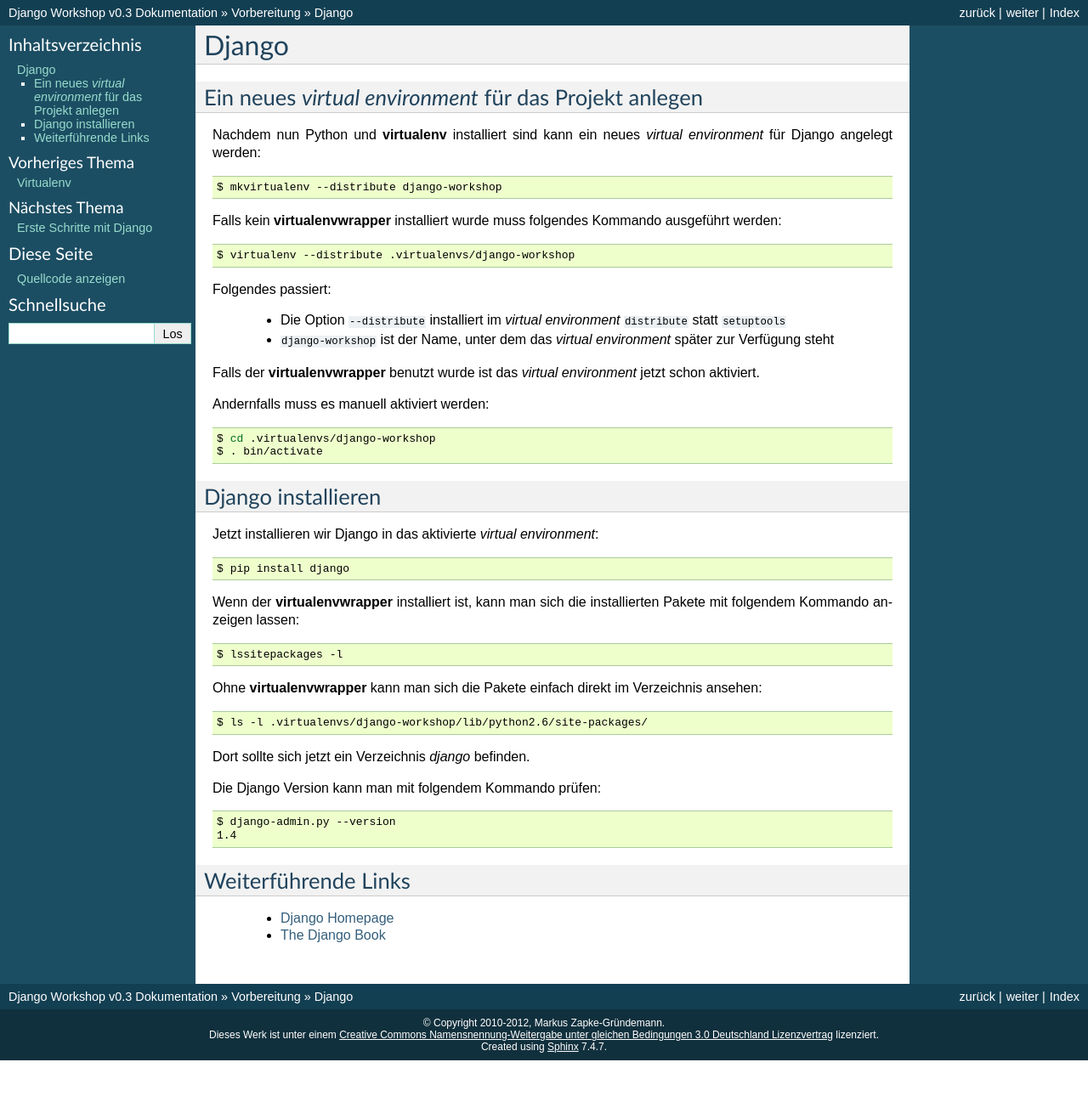
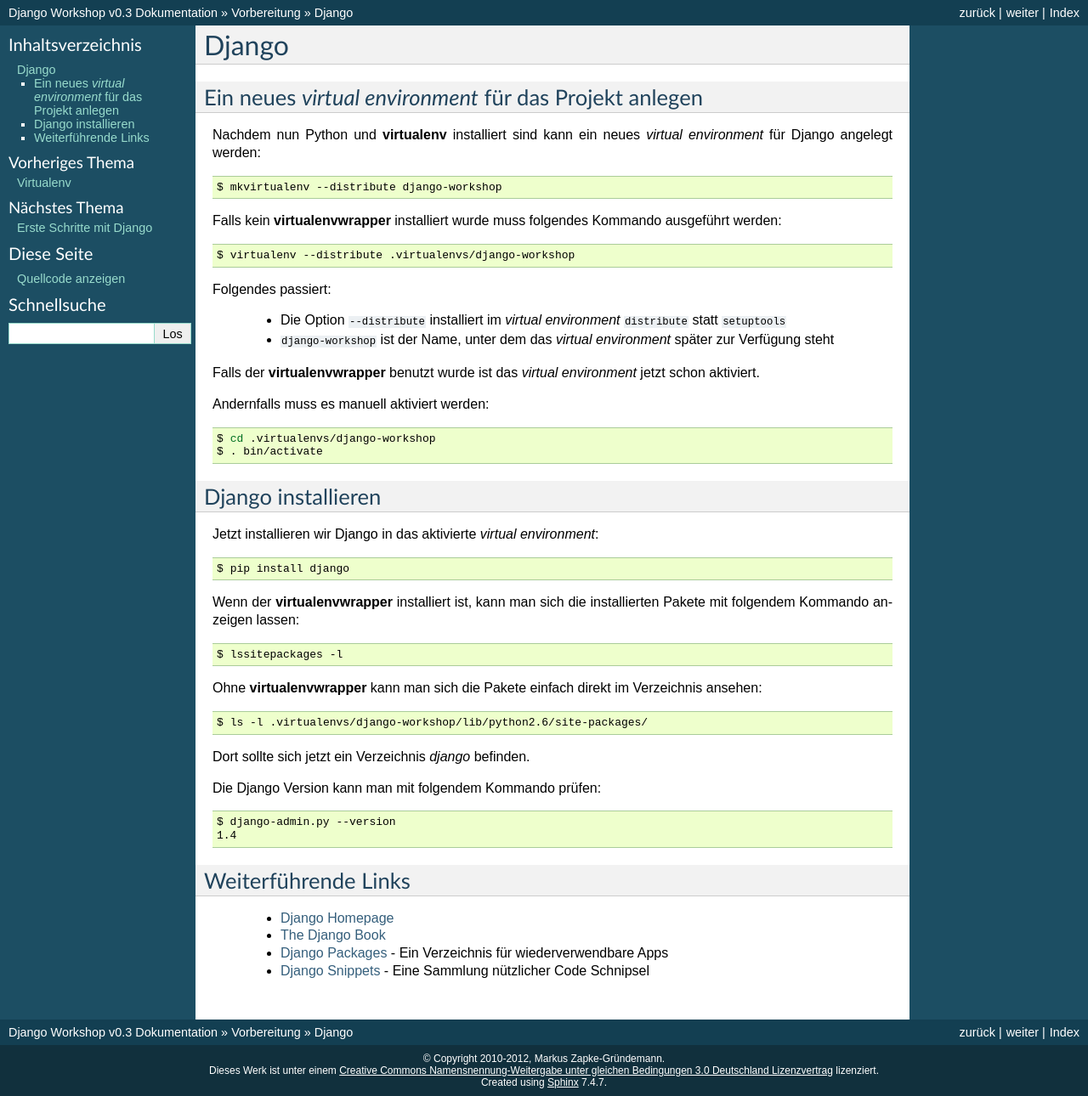
Before and after one commit to keimlink/django-workshop, a Sphinx documentation site: the page built from docs/vorbereitung/django.rst, in a window 1280 px wide. Shown: the whole page at 85% size. Built offline with Sphinx 7.4.7, drawn with Linux system fonts in a browser that asks for light colours; before the commit the page ends 1248 px from its top, so only the background shows below that.

Commit message:
Links zu djangopackages.com und djangosnippets.org eingefügt

```diff
--- a/docs/vorbereitung/django.rst
+++ b/docs/vorbereitung/django.rst
@@ -70,3 +70,5 @@
 
     * `Django Homepage <http://www.djangoproject.com/>`_
     * `The Django Book <http://djangobook.com/en/2.0/>`_
+    * `Django Packages <http://www.djangopackages.com/>`_ - Ein Verzeichnis für wiederverwendbare Apps
+    * `Django Snippets <http://djangosnippets.org/>`_ - Eine Sammlung nützlicher Code Schnipsel
```
